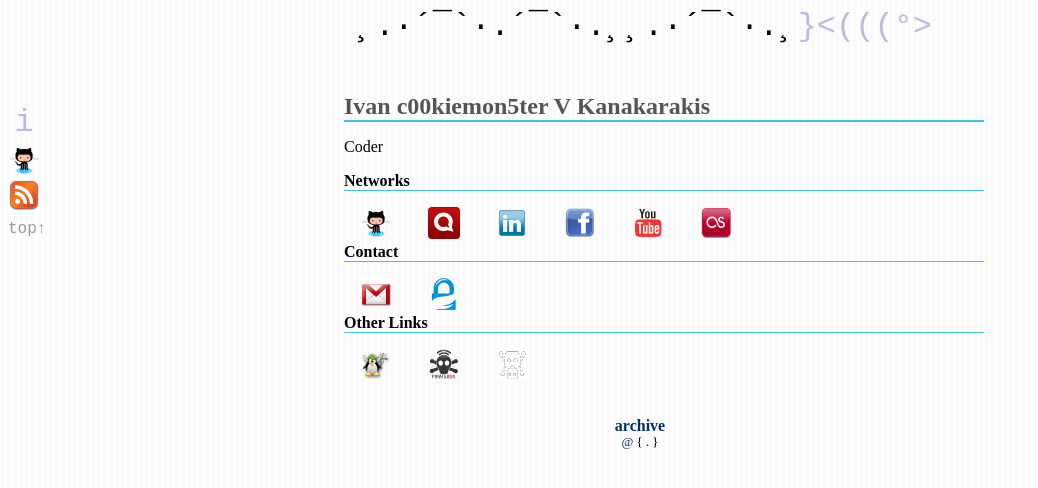
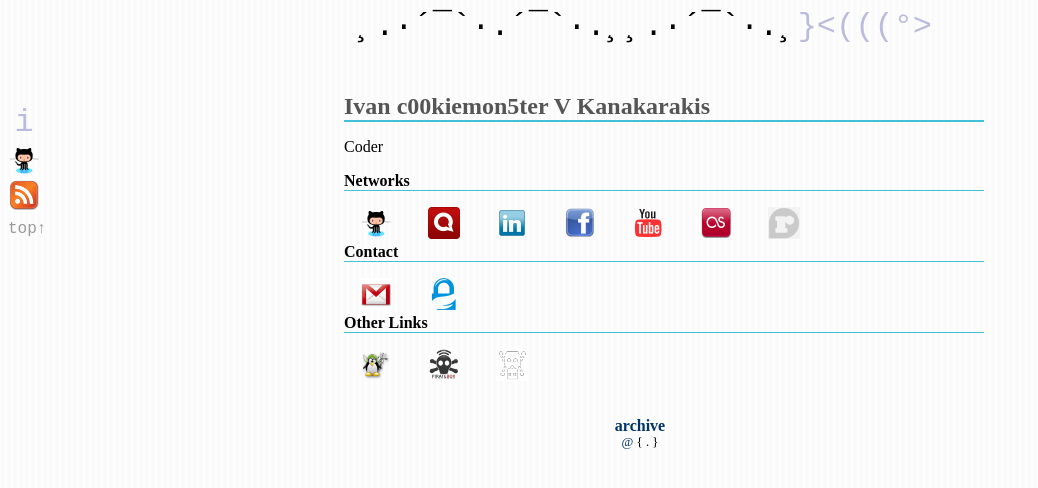
Before and after one commit to c00kiemon5ter/c00kiemon5ter.github.com, a Jekyll site: the page built from about.markdown, in a window 1280 px wide. Shown: the top 488 px of the page, without its empty margins (0-1038 px from the left). Built offline with Jekyll 4.4.1, drawn with Linux system fonts in a browser that asks for light colours.

Commit message:
rstatus profile

```diff
--- a/about.markdown
+++ b/about.markdown
@@ -16,6 +16,7 @@ Networks
 * [![facebook](/images/facebook.png)][facebook]
 * [![youtube](/images/youtube.png)][youtube]
 * [![lastfm](/images/lastfm.png)][lastfm]
+* [![rstat.us](/images/rstatus.png)][rstatus]
 </div>
 
 Contact
```
Also changed, not shown: other parts of about.markdown (+1 -0 lines), images/rstatus.png (added).
